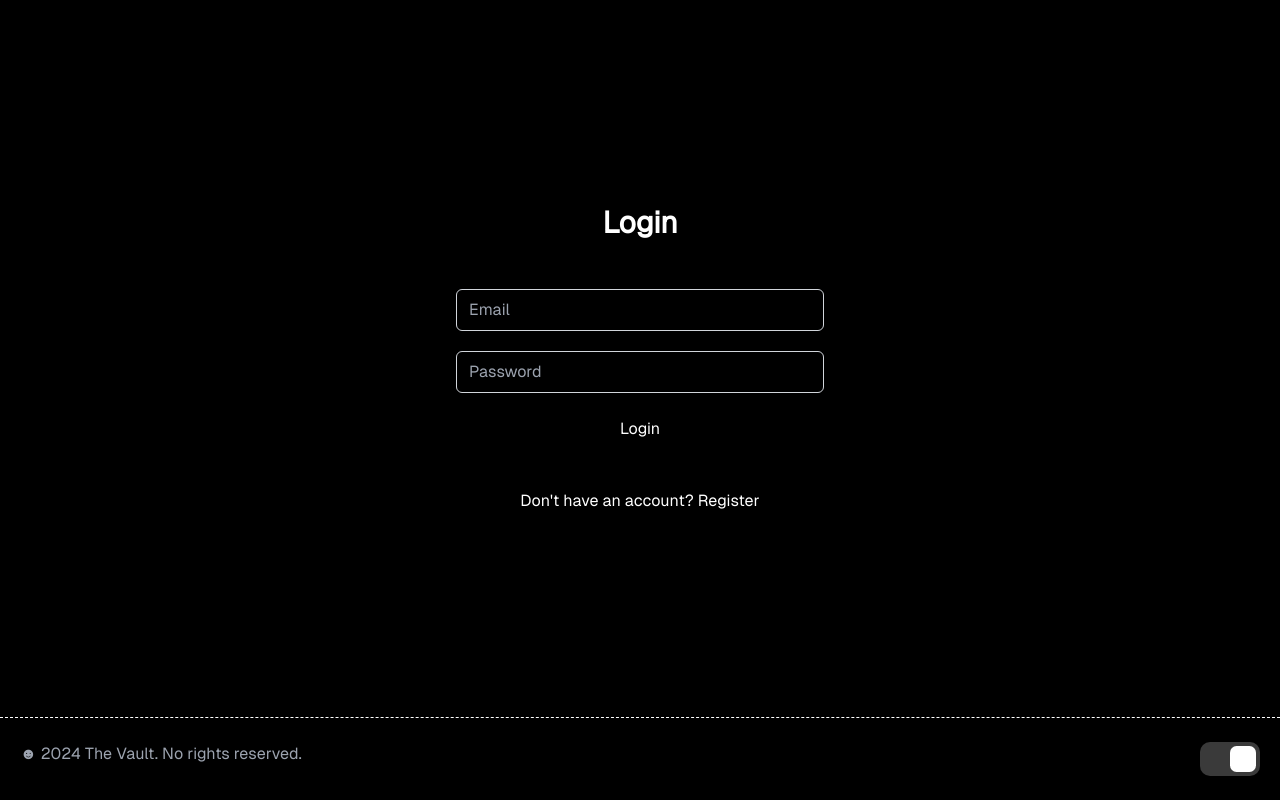
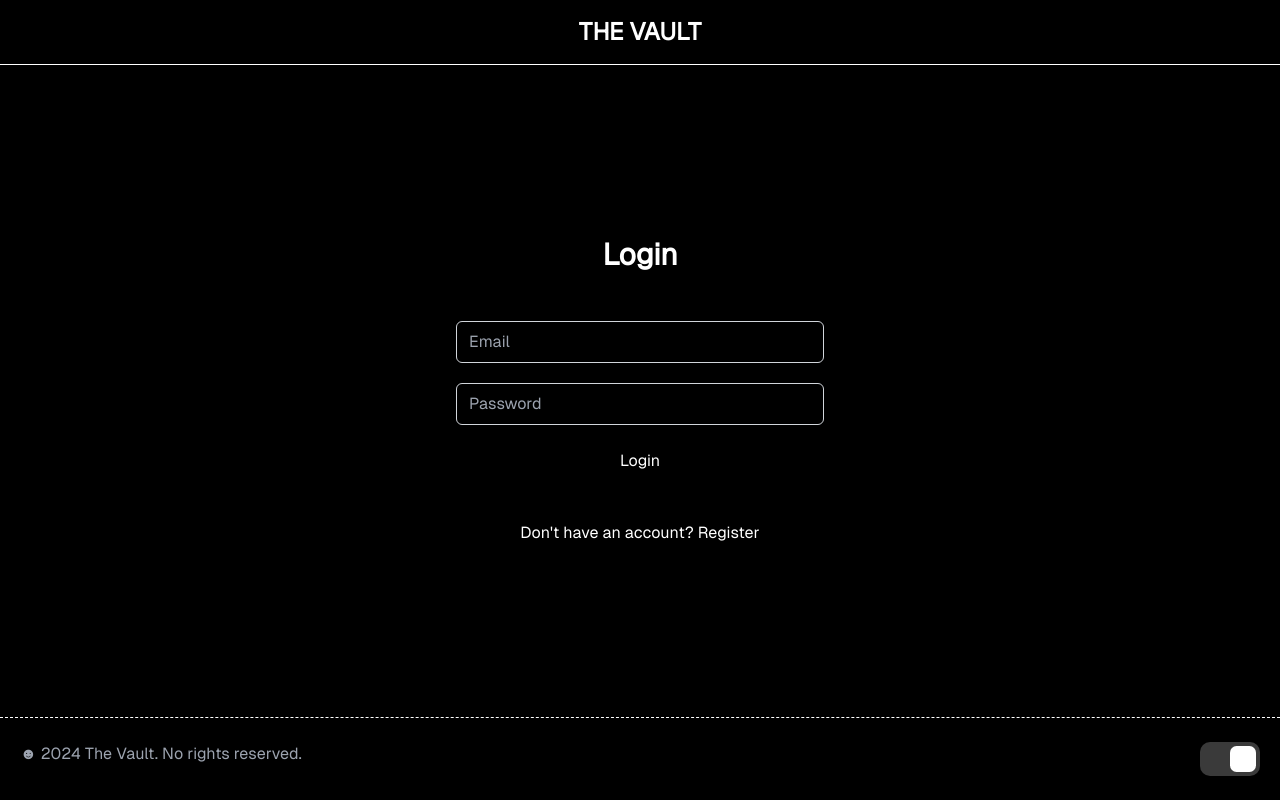
Before and after one commit to XanderOnGithub/TheVault, a SvelteKit app: page /auth in a window 1280 px wide. Built offline with nearby package versions, Linux system fonts and the light colour scheme; no server answers.

Commit message:
Add Nav to Auth

```diff
--- a/src/routes/auth/+page.svelte
+++ b/src/routes/auth/+page.svelte
@@ -61,6 +61,20 @@
 </script>
 
 <main class="flex flex-col min-h-screen bg-white dark:bg-black text-black dark:text-white">
+	<!-- Navbar -->
+	<nav class="relative border-b border-black dark:border-white w-full">
+		<!-- Navbar Container -->
+		<div class="max-w-7xl mx-auto px-4 sm:px-6 lg:px-8 w-full">
+			<!-- Navbar Content -->
+			<div class="flex justify-between items-center h-16 relative w-full">
+				<!-- Logo -->
+				<div class="absolute left-1/2 transform -translate-x-1/2">
+					<a href="/" class="text-xl md:text-2xl font-bold">THE VAULT</a>
+				</div>
+			</div>
+		</div>
+	</nav>
+
 	<div class="flex items-center justify-center flex-grow">
 		<div class="max-w-md w-full space-y-12 p-10 py-20 rounded-md z-10">
 			<h1 class="text-center text-3xl font-extrabold">
```
